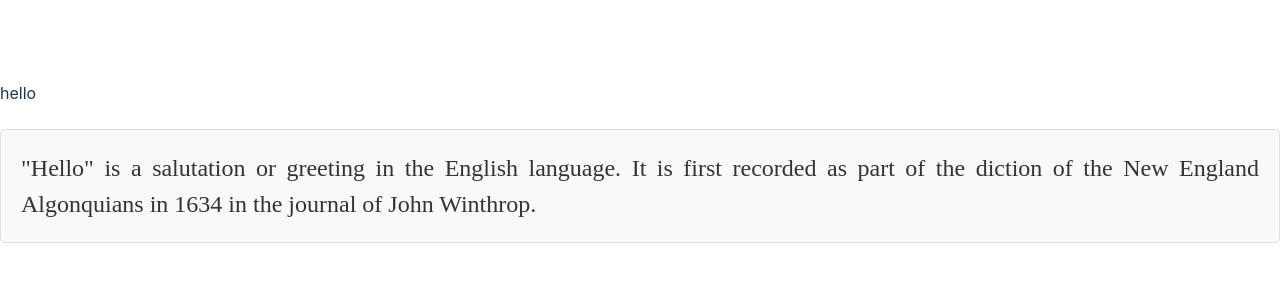
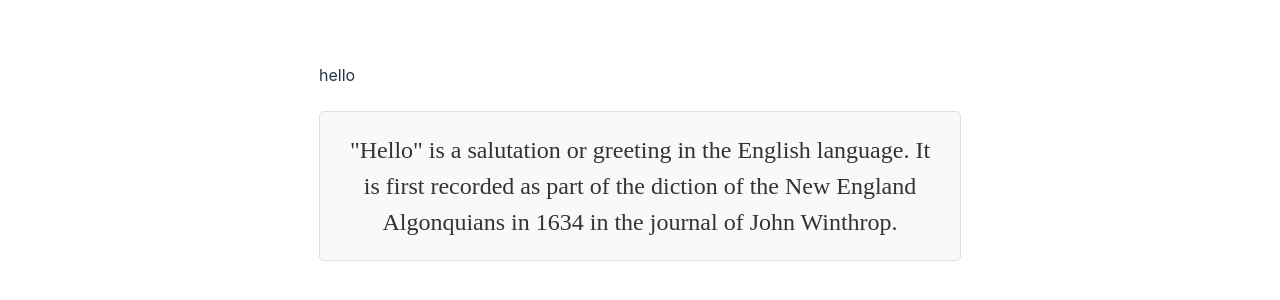
Before and after one commit to StewartalsopIII/vite_practice, a React (Vite) app: page / in a window 1280 px wide. Shown: the part 226-526 px from the top of the page. Built offline with nearby package versions, Linux system fonts and the light colour scheme.

Commit message:
fixed div bug

```diff
--- a/src/App.css
+++ b/src/App.css
@@ -7,12 +7,19 @@ body {
   }
 
   #hello {
+    display: flex; /* Add this to make #hello a flex container */
+    flex-direction: column; /* Align children (like <p> tags) vertically */
+    justify-content: center; /* Center children vertically */
+    align-items: center; /* Center children horizontally */
     font-family: 'Times New Roman', Times, serif;
     font-size: 24px;
     color: #333;
-    text-align: justify;
+    text-align: center; /* Change to center if you want the text itself to be centered */
     padding: 20px;
     border: 1px solid #ddd;
     border-radius: 5px;
     background-color: #f9f9f9;
+    /* Add a fixed width or max-width if you want to control the width of the #hello div */
+    max-width: 600px; /* Example: max-width */
+    width: 100%; /* Example: fixed width */
   }
```
Lines whose indentation alone changed are shown as unchanged.
